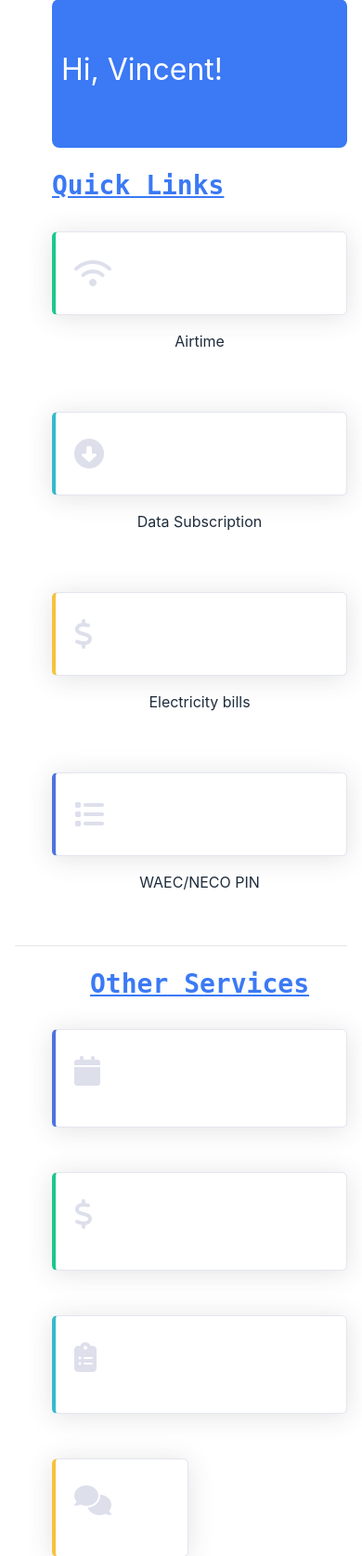
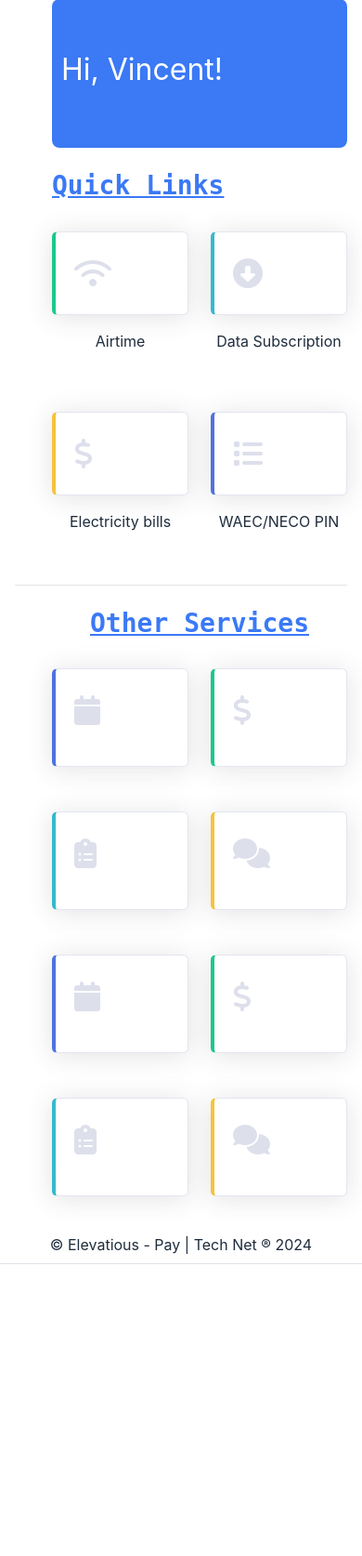
Before and after one commit to Unify-Developer/elevatious_pay, a PHP site: page /dashboard.php in a window 390 px wide. Shown: the part 82-1756 px from the top of the page at 93% size. After the commit the page ends 1442 px from the top, so only its background shows below. Run offline with PHP 8.4, Linux system fonts and the light colour scheme; some libraries are stand-ins or nearby versions.

Commit message:
Elevatious

```diff
--- a/dashboard.php
+++ b/dashboard.php
@@ -101,7 +101,7 @@
 
                         <h3 class="mt-4 " style="font-family: monospace; color: rgba(34, 104, 244, 0.886); font-weight: bold; "><u>Quick Links</u></h3>
                         <div class="row">
-                            <div class="col-xl-3 col-md-6 mb-4 pt-4">
+                            <div class="col-md-3 col-6 mb-4 pt-4">
                                 <div class="card border-left-success shadow py-2">
                                     <div class="card-body">
                                         <div class="row no-gutters align-items-center">
@@ -113,7 +113,7 @@
                                 </div>
                                 <p class="text-center"> Airtime </p>
                             </div>
-                            <div class="col-xl-3 col-md-6 mb-4 pt-4">
+                            <div class="col-md-3 col-6 mb-4 pt-4">
                                 <div class="card border-left-info shadow py-2">
                                     <div class="card-body">
                                         <div class="row no-gutters align-items-center">
@@ -126,7 +126,7 @@
                                 <p class="text-center"> Data Subscription </P>
                             </div>
 
-                            <div class="col-xl-3 col-md-6 mb-4 pt-4">
+                            <div class="col-md-3 col-6 mb-4 pt-4">
                                 <div class="card border-left-warning shadow  py-2">
 
                                     <div class="card-body">
@@ -139,7 +139,7 @@
                                 </div>
                                 <p class="text-center">Electricity bills </P>
                             </div>
-                            <div class="col-xl-3 col-md-6 mb-4 pt-4">
+                            <div class="col-md-3 col-6 mb-4 pt-4">
                                 <div class="card border-left-primary shadow py-2">
                                     <div class="card-body">
                                         <div class="row no-gutters align-items-center">
@@ -165,7 +165,7 @@
                 <div class="row">
 
                     <!-- Earnings (Monthly) Card Example -->
-                    <div class="col-xl-3 col-md-6 mb-4 pt-4">
+                    <div class="col-md-3 col-6 mb-4 pt-4">
                         <div class="card border-left-primary shadow h-100 py-2">
                             <div class="card-body">
                                 <div class="row no-gutters align-items-center">
@@ -187,7 +187,7 @@
                     </div>
 
                     <!-- Earnings (Monthly) Card Example -->
-                    <div class="col-xl-3 col-md-6 mb-4 pt-4">
+                    <div class="col-md-3 col-6 mb-4 pt-4">
                         <div class="card border-left-success shadow h-100 py-2">
                             <div class="card-body">
                                 <div class="row no-gutters align-items-center">
@@ -209,7 +209,7 @@
                     </div>
 
                     <!-- Earnings (Monthly) Card Example -->
-                    <div class="col-xl-3 col-md-6 mb-4 pt-4">
+                    <div class="col-md-3 col-6 mb-4 pt-4">
                         <div class="card border-left-info shadow h-100 py-2">
                             <div class="card-body">
                                 <div class="row no-gutters align-items-center">
```
